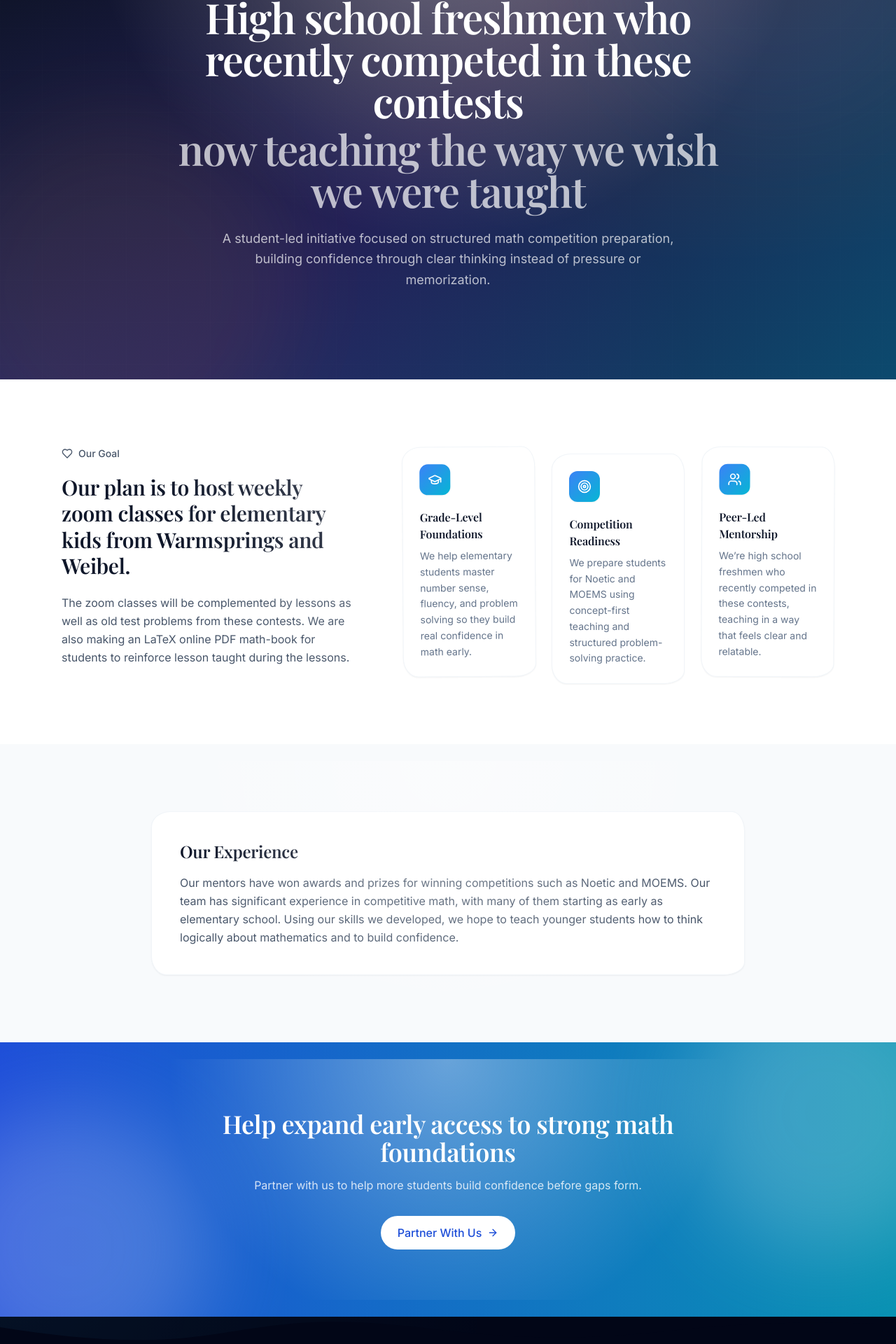
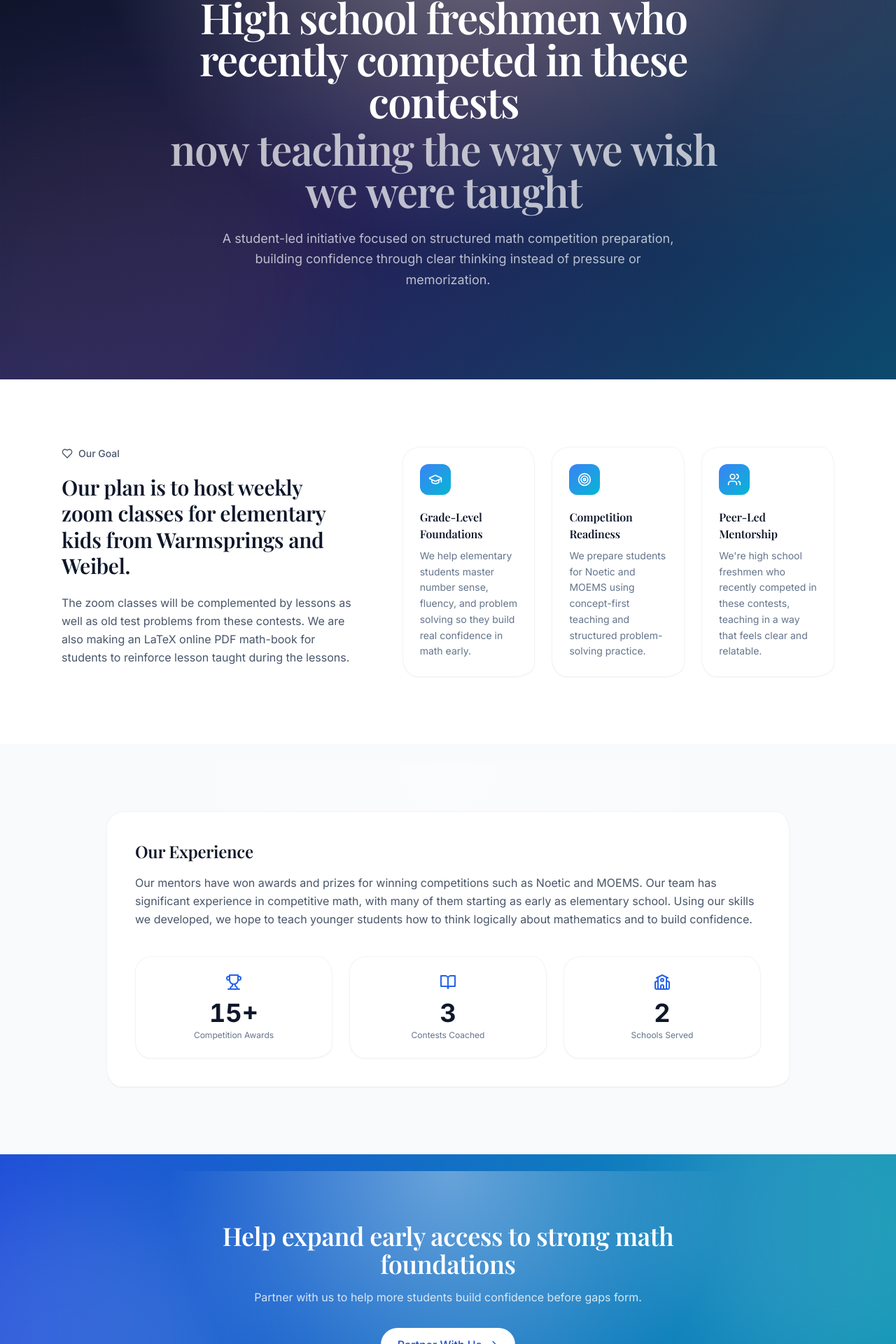
Before and after one commit to CodingNinjaXtreme/Offical-Nonprofit-Website, a React (Vite) app: page /about in a window 1280 px wide. Shown: the part 280-2200 px from the top of the page at 70% size. Built offline with nearby package versions, Linux system fonts and the light colour scheme.

Commit message:
Updated About.tsx

```diff
--- a/src/pages/About.tsx
+++ b/src/pages/About.tsx
@@ -1,150 +1,452 @@
-import { Link } from 'react-router-dom';
-import { ArrowRight, Heart, GraduationCap, Sparkles, Target, Users } from 'lucide-react';
+import { useRef, useState, useEffect, type ReactNode } from "react";
+import { Link } from "react-router-dom";
+import {
+  motion,
+  useScroll,
+  useTransform,
+  useMotionValue,
+  useSpring,
+  useReducedMotion,
+  type Variants,
+} from "motion/react";
+import {
+  ArrowRight,
+  Heart,
+  GraduationCap,
+  Sparkles,
+  Target,
+  Users,
+  Trophy,
+  BookOpen,
+  School,
+} from "lucide-react";
+
+/* ------------------------------------------------------------------ */
+/*  Motion primitives                                                  */
+/* ------------------------------------------------------------------ */
+
+const SPRING = { type: "spring" as const, stiffness: 80, damping: 16 };
+
+const revealVariants: Variants = {
+  hidden: { opacity: 0, y: 28, filter: "blur(6px)" },
+  visible: { opacity: 1, y: 0, filter: "blur(0px)", transition: SPRING },
+};
+
+const staggerContainer: Variants = {
+  hidden: {},
+  visible: { transition: { staggerChildren: 0.1, delayChildren: 0.05 } },
+};
+
+function Reveal({
+  children,
+  className,
+  delay = 0,
+}: {
+  children: ReactNode;
+  className?: string;
+  delay?: number;
+}) {
+  const reduce = useReducedMotion();
+  return (
+    <motion.div
+      className={className}
+      variants={revealVariants}
+      initial={reduce ? false : "hidden"}
+      whileInView="visible"
+      viewport={{ once: true, margin: "-12% 0px" }}
+      transition={delay ? { delay } : undefined}
+    >
+      {children}
+    </motion.div>
+  );
+}
+
+/* Editorial word-by-word stagger for hero headings */
+function WordStagger({ text, className }: { text: string; className?: string }) {
+  const reduce = useReducedMotion();
+  const words = text.split(" ");
+  return (
+    <motion.span
+      className={className}
+      initial="hidden"
+      animate="visible"
+      transition={{ staggerChildren: 0.08, delayChildren: 0.2 }}
+    >
+      {words.map((word, i) => (
+        <motion.span
+          key={i}
+          variants={{
+            hidden: reduce
+              ? { opacity: 0 }
+              : { opacity: 0, y: 24, filter: "blur(8px)" },
+            visible: {
+              opacity: 1,
+              y: 0,
+              filter: "blur(0px)",
+              transition: SPRING,
+            },
+          }}
+          className="inline-block"
+        >
+          {word}&nbsp;
+        </motion.span>
+      ))}
+    </motion.span>
+  );
+}
+
+/* Magnetic button — pointer-tracked displacement */
+function MagneticButton({
+  children,
+  to,
+  className,
+}: {
+  children: ReactNode;
+  to: string;
+  className?: string;
+}) {
+  const ref = useRef<HTMLDivElement>(null);
+  const reduce = useReducedMotion();
+  const x = useMotionValue(0);
+  const y = useMotionValue(0);
+  const sx = useSpring(x, { stiffness: 200, damping: 15 });
+  const sy = useSpring(y, { stiffness: 200, damping: 15 });
+
+  const handleMove = (e: React.MouseEvent) => {
+    if (reduce) return;
+    const el = ref.current;
+    if (!el) return;
+    const rect = el.getBoundingClientRect();
+    const relX = e.clientX - rect.left - rect.width / 2;
+    const relY = e.clientY - rect.top - rect.height / 2;
+    x.set(relX * 0.3);
+    y.set(relY * 0.3);
+  };
+
+  const reset = () => {
+    x.set(0);
+    y.set(0);
+  };
+
+  return (
+    <motion.div
+      ref={ref}
+      onMouseMove={handleMove}
+      onMouseLeave={reset}
+      style={{ x: sx, y: sy, display: "inline-block" }}
+      whileTap={{ scale: 0.95 }}
+    >
+      <Link to={to} className={className}>
+        {children}
+      </Link>
+    </motion.div>
+  );
+}
+
+/* Scroll-in counter */
+function Counter({
+  to,
+  suffix = "",
+  duration = 1.6,
+}: {
+  to: number;
+  suffix?: string;
+  duration?: number;
+}) {
+  const ref = useRef<HTMLSpanElement>(null);
+  const reduce = useReducedMotion();
+  const [val, setVal] = useState(0);
+  const startedRef = useRef(false);
+
+  useEffect(() => {
+    const node = ref.current;
+    if (!node) return;
+    const obs = new IntersectionObserver(
+      ([entry]) => {
+        if (entry.isIntersecting && !startedRef.current) {
+          startedRef.current = true;
+          if (reduce) {
+            setVal(to);
+            return;
+          }
+          let raf = 0;
+          const startTs = performance.now();
+          const tick = (now: number) => {
+            const p = Math.min((now - startTs) / (duration * 1000), 1);
+            const eased = 1 - Math.pow(1 - p, 3);
+            setVal(Math.round(eased * to));
+            if (p < 1) raf = requestAnimationFrame(tick);
+          };
+          raf = requestAnimationFrame(tick);
+          return () => cancelAnimationFrame(raf);
+        }
+      },
+      { threshold: 0.4 }
+    );
+    obs.observe(node);
+    return () => obs.disconnect();
+  }, [to, duration, reduce]);
+
+  return (
+    <span ref={ref}>
+      {val}
+      {suffix}
+    </span>
+  );
+}
+
+/* ------------------------------------------------------------------ */
+/*  Data                                                               */
+/* ------------------------------------------------------------------ */
 
 const focusAreas = [
   {
     icon: GraduationCap,
-    title: 'Grade-Level Foundations',
-    text: 'We help elementary students master number sense, fluency, and problem solving so they build real confidence in math early.',
+    title: "Grade-Level Foundations",
+    text: "We help elementary students master number sense, fluency, and problem solving so they build real confidence in math early.",
   },
   {
     icon: Target,
-    title: 'Competition Readiness',
-    text: 'We prepare students for Noetic and MOEMS using concept-first teaching and structured problem-solving practice.',
+    title: "Competition Readiness",
+    text: "We prepare students for Noetic and MOEMS using concept-first teaching and structured problem-solving practice.",
   },
   {
     icon: Users,
-    title: 'Peer-Led Mentorship',
-    text: 'We’re high school freshmen who recently competed in these contests, teaching in a way that feels clear and relatable.',
+    title: "Peer-Led Mentorship",
+    text: "We're high school freshmen who recently competed in these contests, teaching in a way that feels clear and relatable.",
   },
 ];
 
+const stats = [
+  { icon: Trophy, to: 15, suffix: "+", label: "Competition Awards" },
+  { icon: BookOpen, to: 3, suffix: "", label: "Contests Coached" },
+  { icon: School, to: 2, suffix: "", label: "Schools Served" },
+];
+
+/* ------------------------------------------------------------------ */
+/*  Page                                                               */
+/* ------------------------------------------------------------------ */
+
 export default function About() {
+  const heroRef = useRef<HTMLDivElement>(null);
+  const { scrollYProgress } = useScroll({
+    target: heroRef,
+    offset: ["start start", "end start"],
+  });
+  const bgY = useTransform(scrollYProgress, [0, 1], ["0%", "30%"]);
+  const bgScale = useTransform(scrollYProgress, [0, 1], [1, 1.15]);
+  const textY = useTransform(scrollYProgress, [0, 1], ["0%", "40%"]);
+  const textOpacity = useTransform(scrollYProgress, [0, 0.7], [1, 0]);
+
   return (
     <div className="pt-20">
+      {/* HERO — editorial text stagger + parallax + scroll zoom */}
+      <section
+        ref={heroRef}
+        className="relative py-32 bg-hero-warm overflow-hidden section-shell"
+      >
+        <motion.div
+          style={{ y: bgY, scale: bgScale }}
+          className="absolute inset-0 pointer-events-none opacity-70"
+        >
+          <motion.div
+            className="absolute top-[-120px] right-[-80px] w-[500px] h-[500px] bg-blue-500/10 rounded-full blur-3xl"
+            animate={{ scale: [1, 1.1, 1], opacity: [0.5, 0.8, 0.5] }}
+            transition={{ duration: 9, repeat: Infinity, ease: "easeInOut" }}
+          />
+          <motion.div
+            className="absolute bottom-[-120px] left-[-80px] w-[500px] h-[500px] bg-amber-500/10 rounded-full blur-3xl"
+            animate={{ scale: [1, 1.15, 1], opacity: [0.4, 0.7, 0.4] }}
+            transition={{ duration: 11, repeat: Infinity, ease: "easeInOut" }}
+          />
+          <div className="absolute inset-0 bg-grid opacity-30" />
+        </motion.div>
 
-        {/* HERO */}
-        <section className="relative py-32 bg-hero-warm overflow-hidden section-shell">
-          <div className="absolute inset-0 pointer-events-none opacity-70">
-            <div className="absolute top-[-120px] right-[-80px] w-[500px] h-[500px] bg-blue-500/10 rounded-full blur-3xl" />
-            <div className="absolute bottom-[-120px] left-[-80px] w-[500px] h-[500px] bg-amber-500/10 rounded-full blur-3xl" />
-            <div className="absolute inset-0 bg-grid opacity-30" />
-          </div>
-
-          <div className="relative max-w-4xl mx-auto px-6 text-center">
-
+        <motion.div
+          style={{ y: textY, opacity: textOpacity }}
+          className="relative max-w-4xl mx-auto px-6 text-center"
+        >
+          <Reveal>
             <div className="inline-flex items-center gap-2 px-4 py-1.5 rounded-full border border-white/20 bg-white/5 text-white/80 text-sm mb-8">
               <Sparkles className="w-4 h-4" />
               About Us
             </div>
+          </Reveal>
 
           <h1 className="text-5xl lg:text-6xl font-semibold text-white tracking-tight leading-tight">
-              High school freshmen who recently competed in these contests
+            <WordStagger text="High school freshmen who recently competed in these contests" />
             <span className="block text-white/70 mt-2">
-              now teaching the way we wish we were taught
+              <WordStagger text="now teaching the way we wish we were taught" />
             </span>
           </h1>
 
+          <Reveal delay={0.5}>
             <p className="mt-6 text-lg text-white/70 leading-relaxed max-w-2xl mx-auto">
-              A student-led initiative focused on structured math competition preparation,
-              building confidence through clear thinking instead of pressure or memorization.
+              A student-led initiative focused on structured math competition
+              preparation, building confidence through clear thinking instead of
+              pressure or memorization.
             </p>
-          </div>
+          </Reveal>
+        </motion.div>
       </section>
 
-        {/* WHY SECTION */}
+      {/* WHY SECTION — staggered bento grid with hover spotlights */}
       <section className="py-24 bg-white section-shell">
         <div className="max-w-6xl mx-auto px-6 grid lg:grid-cols-12 gap-16 items-start">
-
           <div className="lg:col-span-5">
+            <Reveal>
               <div className="inline-flex items-center gap-2 text-sm font-medium text-slate-600 mb-5">
                 <Heart className="w-4 h-4" />
                 Our Goal
               </div>
-
+            </Reveal>
+            <Reveal delay={0.08}>
               <h2 className="text-3xl font-semibold text-slate-900 leading-tight">
-                Our plan is to host weekly zoom classes for elementary kids from Warmsprings and Weibel.
+                Our plan is to host weekly zoom classes for elementary kids from
+                Warmsprings and Weibel.
               </h2>
-
+            </Reveal>
+            <Reveal delay={0.16}>
               <p className="mt-5 text-slate-600 leading-relaxed">
-                The zoom classes will be complemented by lessons as well as old test problems from these contests.
-                We are also making an LaTeX online PDF math-book for students to reinforce lesson taught during the lessons.
+                The zoom classes will be complemented by lessons as well as old
+                test problems from these contests. We are also making an LaTeX
+                online PDF math-book for students to reinforce lesson taught
+                during the lessons.
               </p>
+            </Reveal>
           </div>
 
-            <div className="lg:col-span-7 grid md:grid-cols-3 gap-6">
-              {focusAreas.map(({ icon: Icon, title, text }) => (
-                    <div
+          <motion.div
+            className="lg:col-span-7 grid md:grid-cols-3 gap-6"
+            variants={staggerContainer}
+            initial="hidden"
+            whileInView="visible"
+            viewport={{ once: true, margin: "-10% 0px" }}
+          >
+            {focusAreas.map(({ icon: Icon, title, text }, i) => (
+              <motion.div
                 key={title}
-                      className="group card bg-white p-6"
-                      style={{ transform: title === 'Grade-Level Foundations' ? 'rotate(-0.35deg)' : title === 'Competition Readiness' ? 'translateY(10px)' : 'rotate(0.25deg)' }}
+                variants={revealVariants}
+                whileHover={{
+                  y: -6,
+                  rotate: i === 0 ? -0.6 : i === 2 ? 0.6 : 0,
+                }}
+                transition={SPRING}
+                className="group card bg-white p-6 relative"
+                style={{
+                  transform:
+                    i === 0
+                      ? "rotate(-0.35deg)"
+                      : i === 1
+                        ? "translateY(10px)"
+                        : "rotate(0.25deg)",
+                }}
               >
-                    <div className="w-11 h-11 rounded-xl bg-gradient-to-br from-blue-500 to-cyan-500 flex items-center justify-center mb-5 shadow-sm">
+                <motion.div
+                  initial={{ scale: 0.8, opacity: 0 }}
+                  whileInView={{ scale: 1, opacity: 1 }}
+                  viewport={{ once: true }}
+                  transition={SPRING}
+                  className="w-11 h-11 rounded-xl bg-gradient-to-br from-blue-500 to-cyan-500 flex items-center justify-center mb-5 shadow-sm"
+                >
                   <Icon className="w-5 h-5 text-white" />
-                    </div>
+                </motion.div>
 
                 <h3 className="font-semibold text-slate-900 text-base mb-2">
                   {title}
                 </h3>
-
-                    <p className="text-sm text-slate-500 leading-relaxed">
-                      {text}
-                    </p>
-                  </div>
+                <p className="text-sm text-slate-500 leading-relaxed">{text}</p>
+              </motion.div>
             ))}
-            </div>
-
+          </motion.div>
         </div>
       </section>
 
-        {/* ACHIEVEMENTS */}
+      {/* ACHIEVEMENTS — scroll-in counters */}
       <section className="py-24 bg-slate-50 section-shell">
-          <div className="max-w-4xl mx-auto px-6">
+        <div className="max-w-5xl mx-auto px-6">
+          <Reveal>
             <div className="card p-10 bg-white">
-
               <h2 className="text-2xl font-semibold text-slate-900 mb-4">
                 Our Experience
               </h2>
+              <Reveal delay={0.08}>
+                <p className="text-slate-600 leading-relaxed">
+                  Our mentors have won awards and prizes for winning competitions
+                  such as Noetic and MOEMS. Our team has significant experience in
+                  competitive math, with many of them starting as early as
+                  elementary school. Using our skills we developed, we hope to
+                  teach younger students how to think logically about mathematics
+                  and to build confidence.
+                </p>
+              </Reveal>
 
-              <p className="text-slate-600 leading-relaxed">
-                Our mentors have won awards and prizes for winning competitions such as Noetic and MOEMS. Our team
-                has significant experience in competitive math, with many of them starting as early as elementary school. Using
-                our skills we developed, we hope to teach younger students how to think logically about mathematics and to build confidence.
-              </p>
-
+              <motion.div
+                className="mt-10 grid grid-cols-1 sm:grid-cols-3 gap-6"
+                variants={staggerContainer}
+                initial="hidden"
+                whileInView="visible"
+                viewport={{ once: true, margin: "-8% 0px" }}
+              >
+                {stats.map(({ icon: Icon, to, suffix, label }) => (
+                  <motion.div
+                    key={label}
+                    variants={revealVariants}
+                    whileHover={{ y: -4 }}
+                    transition={SPRING}
+                    className="stat-tile"
+                  >
+                    <Icon className="w-6 h-6 text-blue-600 mx-auto mb-3" />
+                    <div className="text-3xl md:text-4xl font-bold text-slate-900 tabular-nums">
+                      <Counter to={to} suffix={suffix} />
                     </div>
+                    <div className="text-xs text-slate-500 mt-1">{label}</div>
+                  </motion.div>
+                ))}
+              </motion.div>
+            </div>
+          </Reveal>
         </div>
       </section>
 
-        {/* CTA */}
+      {/* CTA — magnetic banner */}
       <section className="py-24 bg-gradient-to-r from-blue-700 to-cyan-600 relative overflow-hidden section-shell">
-
         <div className="absolute inset-0 opacity-20">
-            <div className="absolute top-[-100px] right-[-100px] w-[400px] h-[400px] bg-white rounded-full blur-3xl" />
-            <div className="absolute bottom-[-100px] left-[-100px] w-[400px] h-[400px] bg-white rounded-full blur-3xl" />
+          <motion.div
+            className="absolute top-[-100px] right-[-100px] w-[400px] h-[400px] bg-white rounded-full blur-3xl"
+            animate={{ scale: [1, 1.2, 1], opacity: [0.4, 0.7, 0.4] }}
+            transition={{ duration: 8, repeat: Infinity, ease: "easeInOut" }}
+          />
+          <motion.div
+            className="absolute bottom-[-100px] left-[-100px] w-[400px] h-[400px] bg-white rounded-full blur-3xl"
+            animate={{ scale: [1, 1.15, 1], opacity: [0.3, 0.6, 0.3] }}
+            transition={{ duration: 10, repeat: Infinity, ease: "easeInOut" }}
+          />
         </div>
 
         <div className="relative max-w-3xl mx-auto px-6 text-center">
-
+          <Reveal>
             <h2 className="text-3xl lg:text-4xl font-semibold text-white">
               Help expand early access to strong math foundations
             </h2>
-
+          </Reveal>
+          <Reveal delay={0.1}>
             <p className="mt-4 text-white/80">
-              Partner with us to help more students build confidence before gaps form.
+              Partner with us to help more students build confidence before gaps
+              form.
             </p>
-
-            <Link
+          </Reveal>
+          <Reveal delay={0.2}>
+            <MagneticButton
               to="/partner"
-                className="mt-8 inline-flex items-center gap-2 px-6 py-3 rounded-full bg-white text-blue-700 font-medium hover:bg-white/90 transition"
+              className="mt-8 inline-flex items-center gap-2 px-6 py-3 rounded-full bg-white text-blue-700 font-medium hover:bg-white/90 transition-colors"
             >
               Partner With Us
               <ArrowRight className="w-4 h-4" />
-            </Link>
-
+            </MagneticButton>
+          </Reveal>
         </div>
       </section>
-
     </div>
   );
 }
```
Lines whose indentation alone changed are shown as unchanged.
